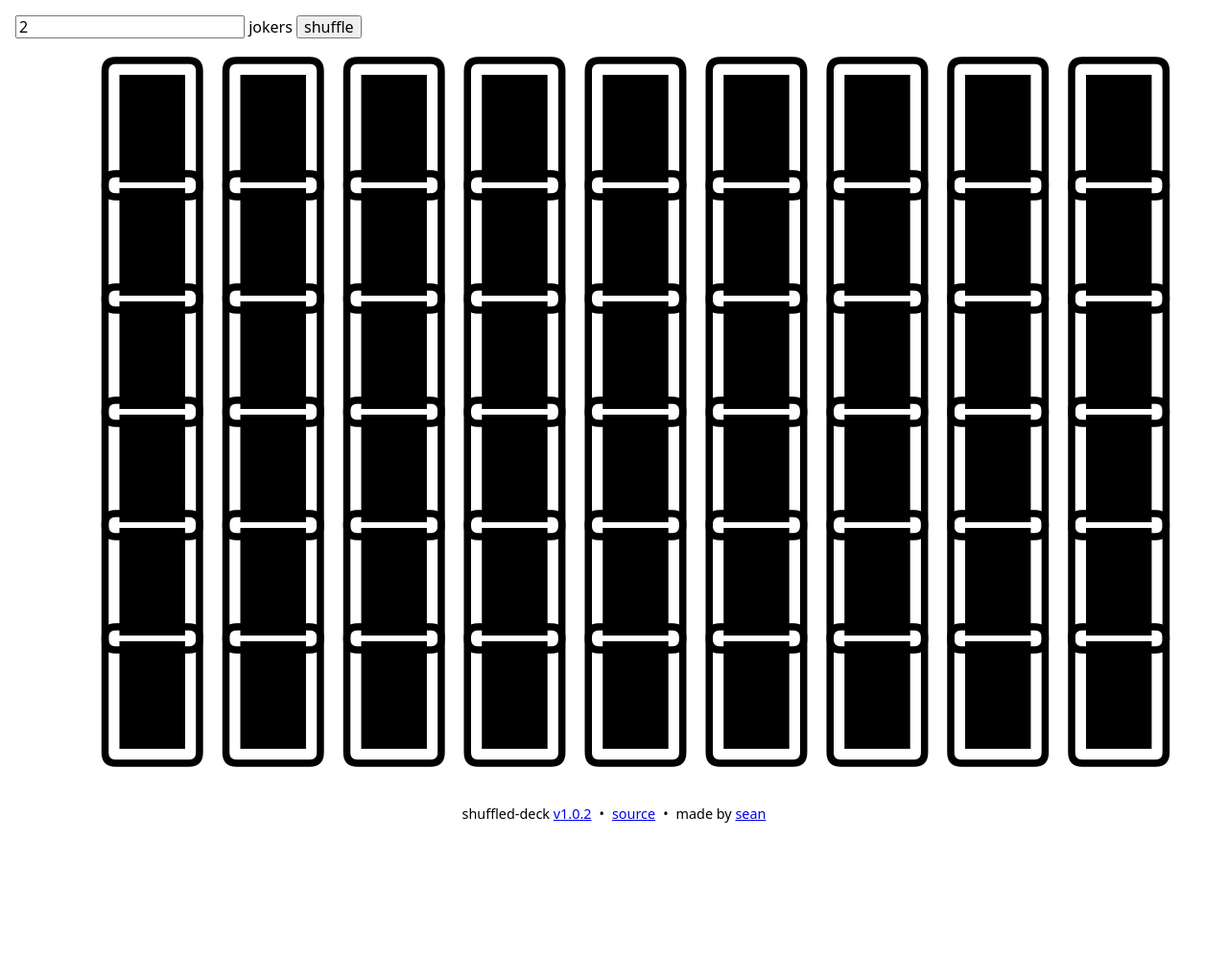
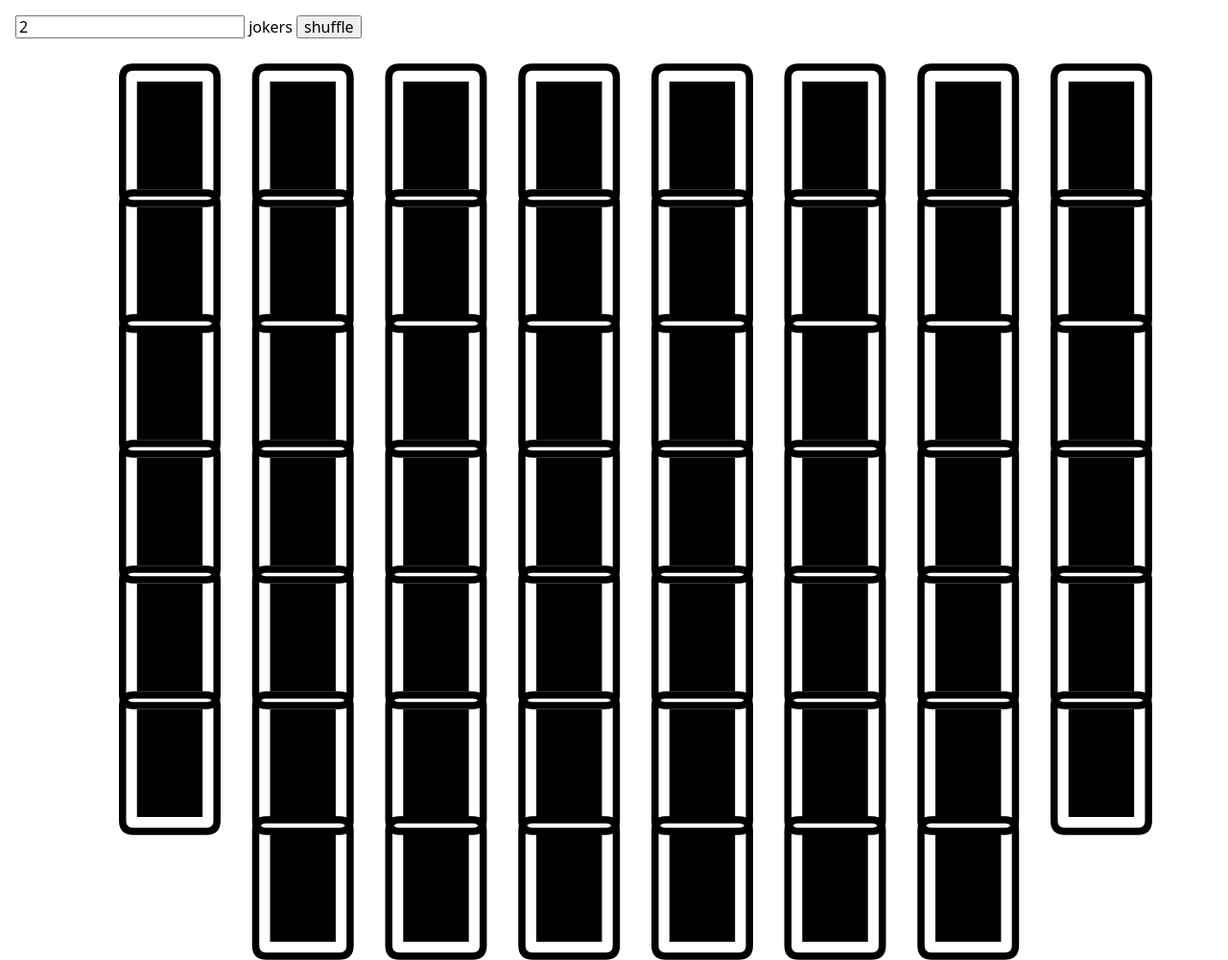
Before and after one commit to seleb/shuffled-deck, a website built with Vite: page src/index.html in a window 1280 px wide. Shown: the top 1000 px of the page at 96% size. Before the commit the page ends 865 px from the top, so only its background shows below. Built offline with nearby package versions, Linux system fonts and the light colour scheme.

Commit message:
feat: slight margin

```diff
--- a/src/style.scss
+++ b/src/style.scss
@@ -48,6 +48,7 @@ ul {
 }
 
 ul li {
+  margin: 0.05em;
   display: inline-block;
   -webkit-touch-callout: none;
   -webkit-user-select: none;
```
